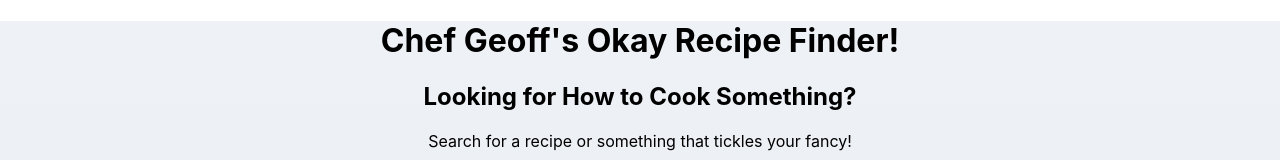
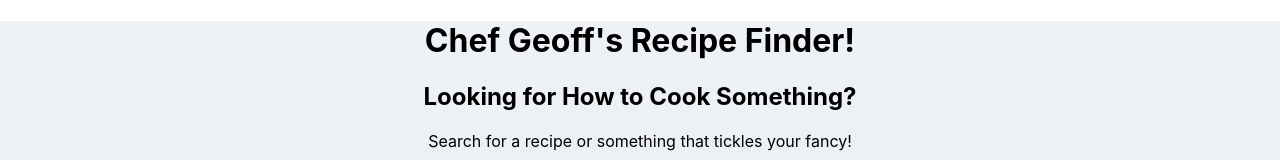
Before and after one commit to Lobst3rG3off/RecipeFinder, a React (Create React App) app: page / in a window 1280 px wide. Shown: the top 160 px of the page. Built offline with nearby package versions, Linux system fonts and the light colour scheme; no server answers.

Commit message:
removed okay

```diff
--- a/src/App.js
+++ b/src/App.js
@@ -42,7 +42,7 @@ const getSearch = e => {
     <div className="App">
 
 <div className="instructions">
-  <h1> Chef Geoff's Okay Recipe Finder!</h1>
+  <h1> Chef Geoff's Recipe Finder!</h1>
   <h2> Looking for How to Cook Something? </h2>
   <p> Search for a recipe or something that tickles your fancy! </p>
 </div>
```
